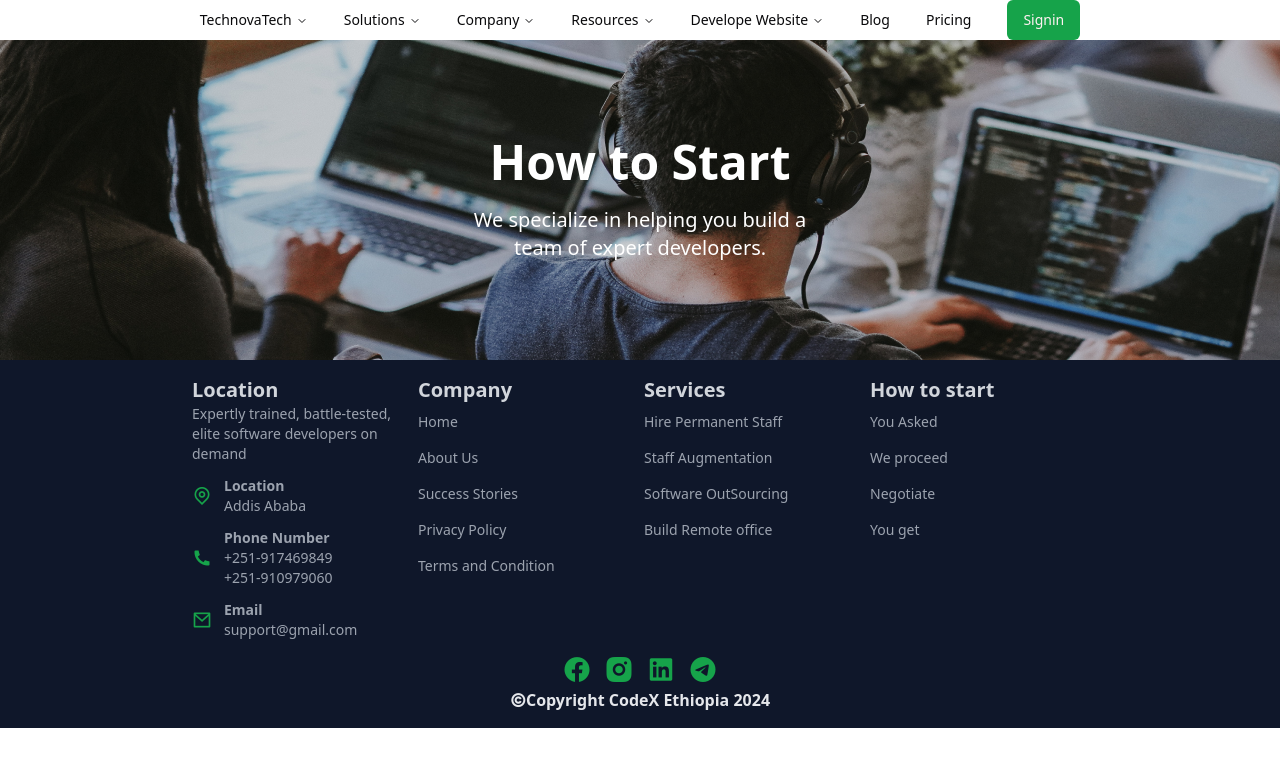
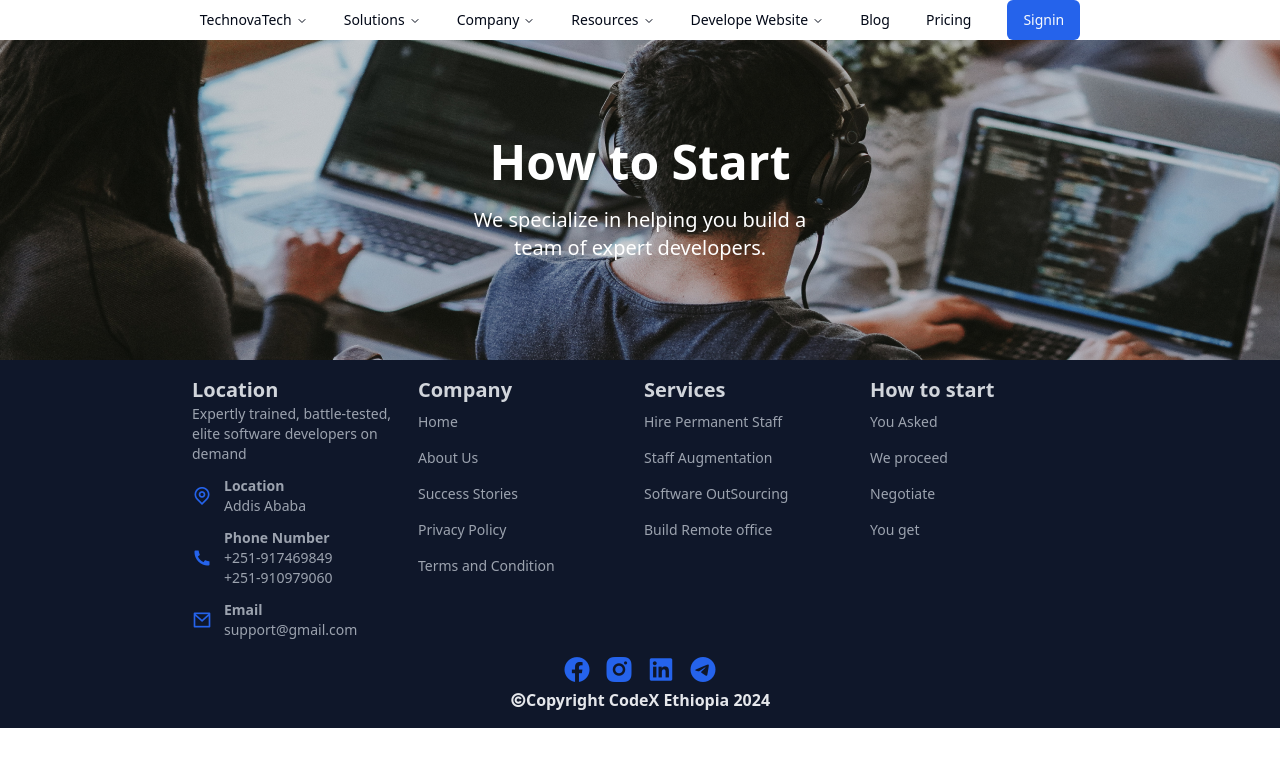
Before and after one commit to abenooo/codex_ethiopia, a React (Vite) app: page / in a window 1280 px wide. Shown: the top 766 px of the page. Built offline with nearby package versions, Linux system fonts and the light colour scheme.

Commit message:
modify project team

```diff
--- a/src/index.css
+++ b/src/index.css
@@ -3,52 +3,54 @@
 @tailwind utilities;
 
 
+
 @layer base {
   :root {
     --background: 0 0% 100%;
-      --foreground: 240 10% 3.9%;
+    --foreground: 222.2 84% 4.9%;
     --card: 0 0% 100%;
-      --card-foreground: 240 10% 3.9%;
+    --card-foreground: 222.2 84% 4.9%;
     --popover: 0 0% 100%;
-      --popover-foreground: 240 10% 3.9%;
-      --primary: 142.1 76.2% 36.3%;
-      --primary-foreground: 355.7 100% 97.3%;
-      --secondary: 240 4.8% 95.9%;
-      --secondary-foreground: 240 5.9% 10%;
-      --muted: 240 4.8% 95.9%;
-      --muted-foreground: 240 3.8% 46.1%;
-      --accent: 240 4.8% 95.9%;
-      --accent-foreground: 240 5.9% 10%;
+    --popover-foreground: 222.2 84% 4.9%;
+    --primary: 221.2 83.2% 53.3%;
+    --primary-foreground: 210 40% 98%;
+    --secondary: 210 40% 96.1%;
+    --secondary-foreground: 222.2 47.4% 11.2%;
+    --muted: 210 40% 96.1%;
+    --muted-foreground: 215.4 16.3% 46.9%;
+    --accent: 210 40% 96.1%;
+    --accent-foreground: 222.2 47.4% 11.2%;
     --destructive: 0 84.2% 60.2%;
-      --destructive-foreground: 0 0% 98%;
-      --border: 240 5.9% 90%;
-      --input: 240 5.9% 90%;
-      --ring: 142.1 76.2% 36.3%;
+    --destructive-foreground: 210 40% 98%;
+    --border: 214.3 31.8% 91.4%;
+    --input: 214.3 31.8% 91.4%;
+    --ring: 221.2 83.2% 53.3%;
     --radius: 0.5rem;
   }
 
   .dark {
-      --background: 20 14.3% 4.1%;
-      --foreground: 0 0% 95%;
-      --card: 24 9.8% 10%;
-      --card-foreground: 0 0% 95%;
-      --popover: 0 0% 9%;
-      --popover-foreground: 0 0% 95%;
-      --primary: 142.1 70.6% 45.3%;
-      --primary-foreground: 144.9 80.4% 10%;
-      --secondary: 240 3.7% 15.9%;
-      --secondary-foreground: 0 0% 98%;
-      --muted: 0 0% 15%;
-      --muted-foreground: 240 5% 64.9%;
-      --accent: 12 6.5% 15.1%;
-      --accent-foreground: 0 0% 98%;
+    --background: 222.2 84% 4.9%;
+    --foreground: 210 40% 98%;
+    --card: 222.2 84% 4.9%;
+    --card-foreground: 210 40% 98%;
+    --popover: 222.2 84% 4.9%;
+    --popover-foreground: 210 40% 98%;
+    --primary: 217.2 91.2% 59.8%;
+    --primary-foreground: 222.2 47.4% 11.2%;
+    --secondary: 217.2 32.6% 17.5%;
+    --secondary-foreground: 210 40% 98%;
+    --muted: 217.2 32.6% 17.5%;
+    --muted-foreground: 215 20.2% 65.1%;
+    --accent: 217.2 32.6% 17.5%;
+    --accent-foreground: 210 40% 98%;
     --destructive: 0 62.8% 30.6%;
-      --destructive-foreground: 0 85.7% 97.3%;
-      --border: 240 3.7% 15.9%;
-      --input: 240 3.7% 15.9%;
-      --ring: 142.4 71.8% 29.2%;
+    --destructive-foreground: 210 40% 98%;
+    --border: 217.2 32.6% 17.5%;
+    --input: 217.2 32.6% 17.5%;
+    --ring: 224.3 76.3% 48%;
   }
 }
+
 
   @layer base {
     * {
```
Lines whose indentation alone changed are shown as unchanged.
